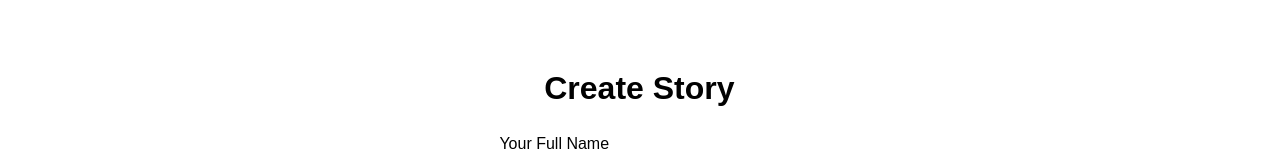
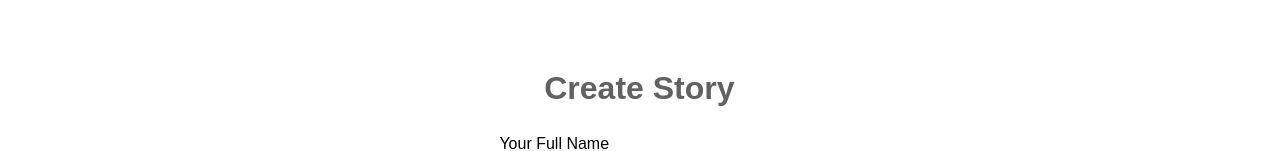
Before and after one commit to qeta422/React-Project, a React (Create React App) app in the folder my-app/: page /YourStory in a window 1280 px wide. Shown: the part 156-307 px from the top of the page. Built offline with nearby package versions, Linux system fonts and the light colour scheme; no server answers.

Commit message:
text styles

```diff
--- a/my-app/src/styles/Home.css
+++ b/my-app/src/styles/Home.css
@@ -27,17 +27,17 @@ li {
 h1 {
   text-align: center;
   margin: 70px auto;
-  color: #2e2e2e;
+  color: #616161 !important;
 }
 
 h3 {
   margin: 0 0 10px 0;
   text-align: center;
-  color: #2e2e2e;
+  color: #616161;
 }
 
 .story {
-  color: #2e2e2e;
+  color: #616161;
   padding: 10px 0px 60px 0px;
 }
 
--- a/my-app/src/styles/index.css
+++ b/my-app/src/styles/index.css
@@ -23,7 +23,7 @@ code {
 
 [data-theme="dark"] {
   --background-color: #121212;
-  --text-color: #2e2e2e;
+  --text-color: #616161 !important;
   --link-color: #8ab4f8;
 }
 
```
